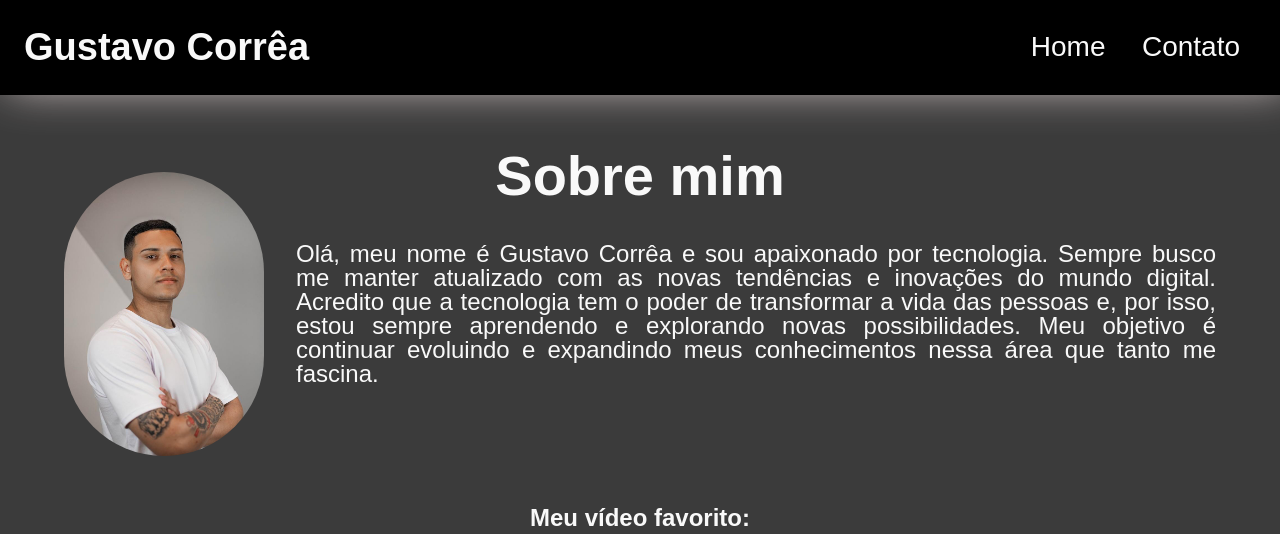
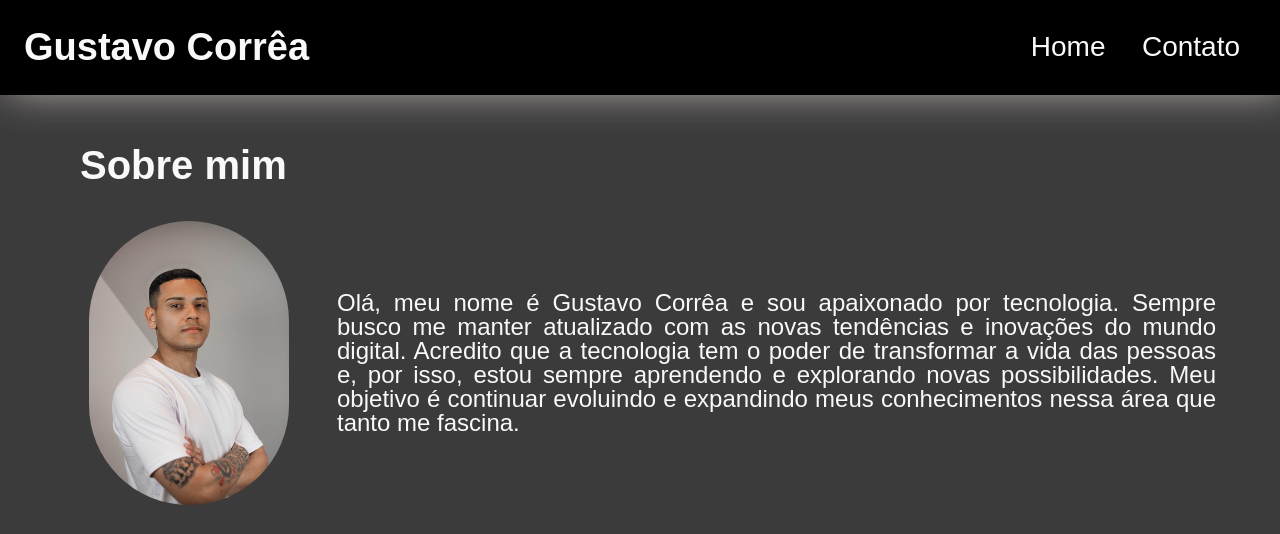
Before and after one commit to GustavoCorrea10/portfolio, a plain HTML site: page index.html in a window 1280 px wide. Shown: the top 534 px of the page. Drawn offline with Linux system fonts and the light colour scheme.

Commit message:
arrumando alguns erros

```diff
--- a/style.css
+++ b/style.css
@@ -40,10 +40,10 @@ h1 {
 }
 
 #Sobre{
-    text-align: center;
+    text-align: left;
     padding: 1rem;
     color: #F9F9F9;
-    font-size: 3.5rem;
+    font-size: 2.5rem;
     font-weight: 600;
 }
 
@@ -124,8 +124,9 @@ p {
 
 #conteudo {
     flex-direction: row;
-    gap: 2rem;
-    margin-top: -52px;
+    gap: 3rem;
+    margin-top: 17px;
+    margin-left: 25px;
 
 }
 
```
